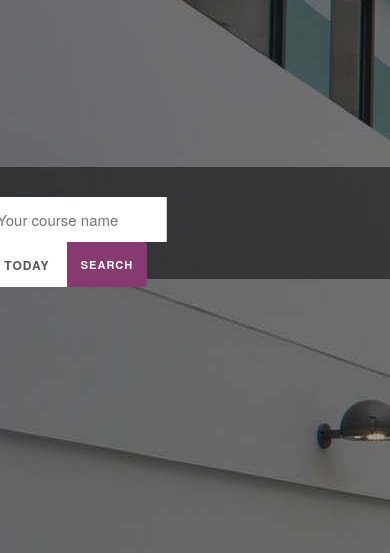
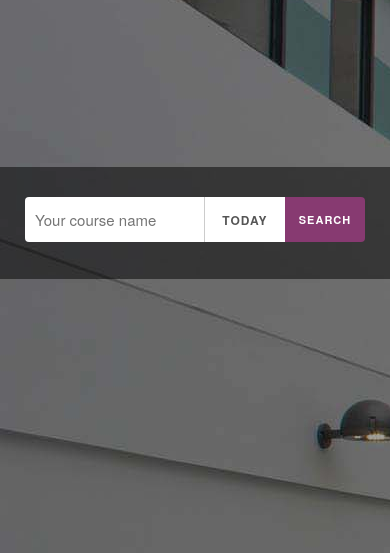
Before and after one commit to PierpaoloLucarelli/RGU-timetable-finder, a plain HTML site: page index.html in a window 390 px wide. Shown: the part 221-774 px from the top of the page. Drawn offline with nearby package versions, Linux system fonts and the light colour scheme; files that its build step writes are made by us from their sources.

Commit message:
Add responsive CSS

```diff
--- a/css/main.css
+++ b/css/main.css
@@ -177,11 +177,6 @@ nav {
 
 	.search {
 		margin-left: -170px;
-		width: 200px;
-	}
-
-	.search {
-		margin-left: -208px;
 	}
 
 	.search-container{
@@ -197,6 +192,7 @@ nav {
 	#title{
 		font-size: 3em;
 	}
+
 	#search-btn{
 		width: 80px;
 		padding: 0;
@@ -206,4 +202,5 @@ nav {
 		font-size: 3em;
 	}
 
+
 }
```
